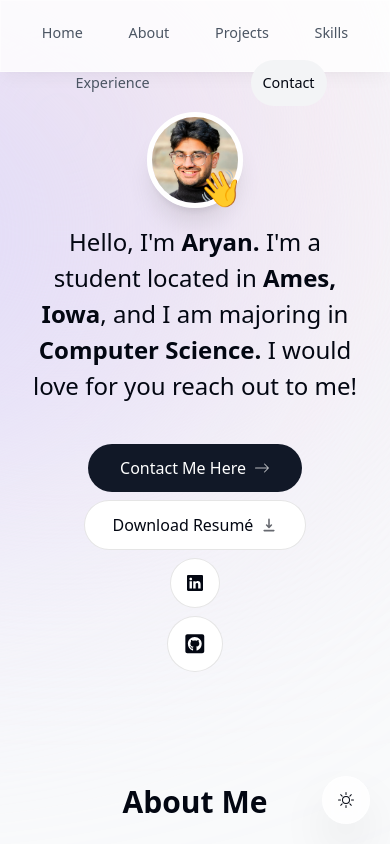
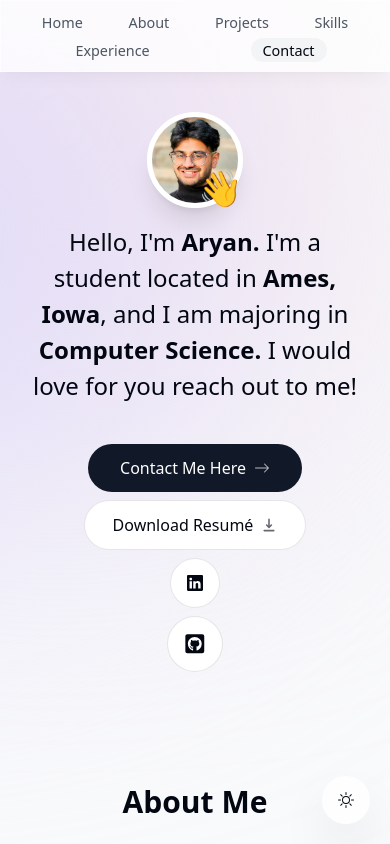
Before and after one commit to aryansaxena1210/portfolio-website, a Next.js app: page / in a window 390 px wide. Shown: the top 844 px of the page. Built offline with nearby package versions, Linux system fonts and the light colour scheme; no server answers.

Commit message:
ecperience scroll-in-view bug fix

```diff
--- a/components/experience.tsx
+++ b/components/experience.tsx
@@ -7,16 +7,16 @@ import 'react-vertical-timeline-component/style.min.css';
 import { experiencesData } from '@/lib/data';
 import { useSectionInView } from '@/lib/hooks';
 import { useTheme } from '@/context/theme-context';
-
+import { motion } from 'framer-motion'
 
 const Experience = () => {
 
-    const { ref } = useSectionInView("Experience", 0.8);
+    const { ref } = useSectionInView( "Experience", 0.3 );
 
-    const {theme, toggleTheme} = useTheme();
+    const {theme} = useTheme();
 
     return (
-        <section id="experience" className="scroll-mt-28 mb-28 sm:mb-40" ref={ref}>
+        <motion.section ref = { ref } id="experience" className="scroll-mt-28 mb-28 sm:mb-40">
 
             <SectionHeading>My Experience</SectionHeading>
 
@@ -50,7 +50,7 @@ const Experience = () => {
                 )
                 }
             </VerticalTimeline>
-        </section>
+        </motion.section>
     )
 }
 
--- a/components/header.tsx
+++ b/components/header.tsx
@@ -13,11 +13,11 @@ export default function Header() {
 
     return (
         <header className="z-[999] relative">
-            <motion.div className='fixed top-0 left-1/2 h-[4.5rem] w-full -translate-x-1/2 rounded-none border border-white border-opacity-40 bg-white bg-opacity-80 shadow-lg shadow-black/[0.03] backdrop-blur-[o.5rem] sm:top-6 sm:h-[3.25rem] sm:w-[36rem] sm:rounded-full dark:bg-gray-700 dark:border-black/30 dark:bg-opacity-75 '
+            <motion.div className='fixed flex flex-wrap top-0 left-1/2 h-[4.5rem] w-full -translate-x-1/2 rounded-none border border-white border-opacity-40 bg-white bg-opacity-80 shadow-lg shadow-black/[0.03] backdrop-blur-[o.5rem] sm:top-6 sm:h-[3.25rem] sm:w-[36rem] sm:rounded-full dark:bg-gray-700 dark:border-black/30 dark:bg-opacity-75 '
                 initial={{ y: -100, x: "-50%", opacity: 0 }}
                 animate={{ y: 0, x: "-50%", opacity: 1 }} />
 
-            <nav className='fixed justify-between top-[0.15rem] left-1/2 h-12 -translate-x-1/2 py-2 sm:top-[1.7rem] sm:h-[initial] sm:py-0' >
+            <nav className='fixed flex justify-between top-[0.15rem] left-1/2 h-12 -translate-x-1/2 py-2 sm:top-[1.7rem] sm:h-[initial] sm:py-0' >
                 <ul className='flex w-[22rem] flex-wrap items-center justify-around gap-y-1 text-[0.9rem] font-medium text-grey-500 sm:w-[initial] sm:flex-nowrap sm:gap-5 '>
                     {
                         links.map((link) =>
--- a/components/projects.tsx
+++ b/components/projects.tsx
@@ -1,10 +1,8 @@
 "use client"
-import React, { useEffect, useRef } from 'react'
+import React from 'react'
 import SectionHeading from './section-heading'
 import Project from './project'
 import { projectsData } from '@/lib/data'
-import { useInView } from 'react-intersection-observer'
-import { useActiveSectionContext } from '@/context/active-section-context'
 import { useSectionInView } from '@/lib/hooks'
 
 const Projects = () => {
```
